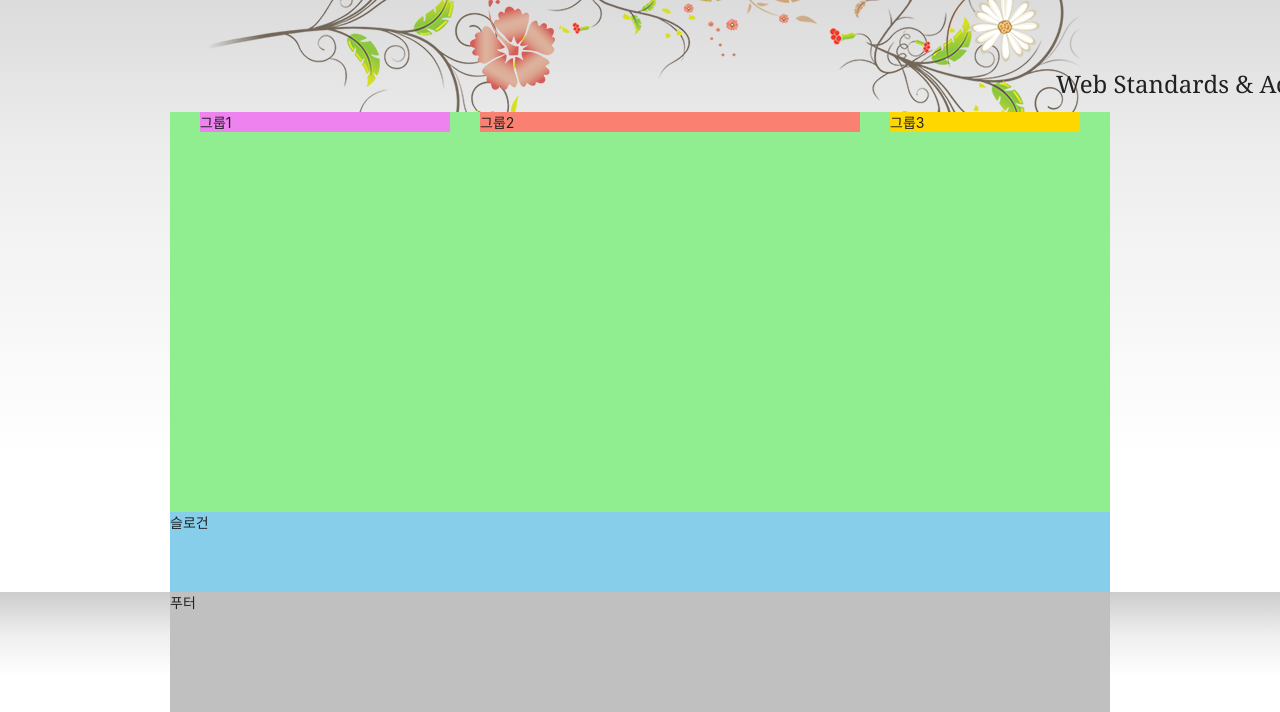
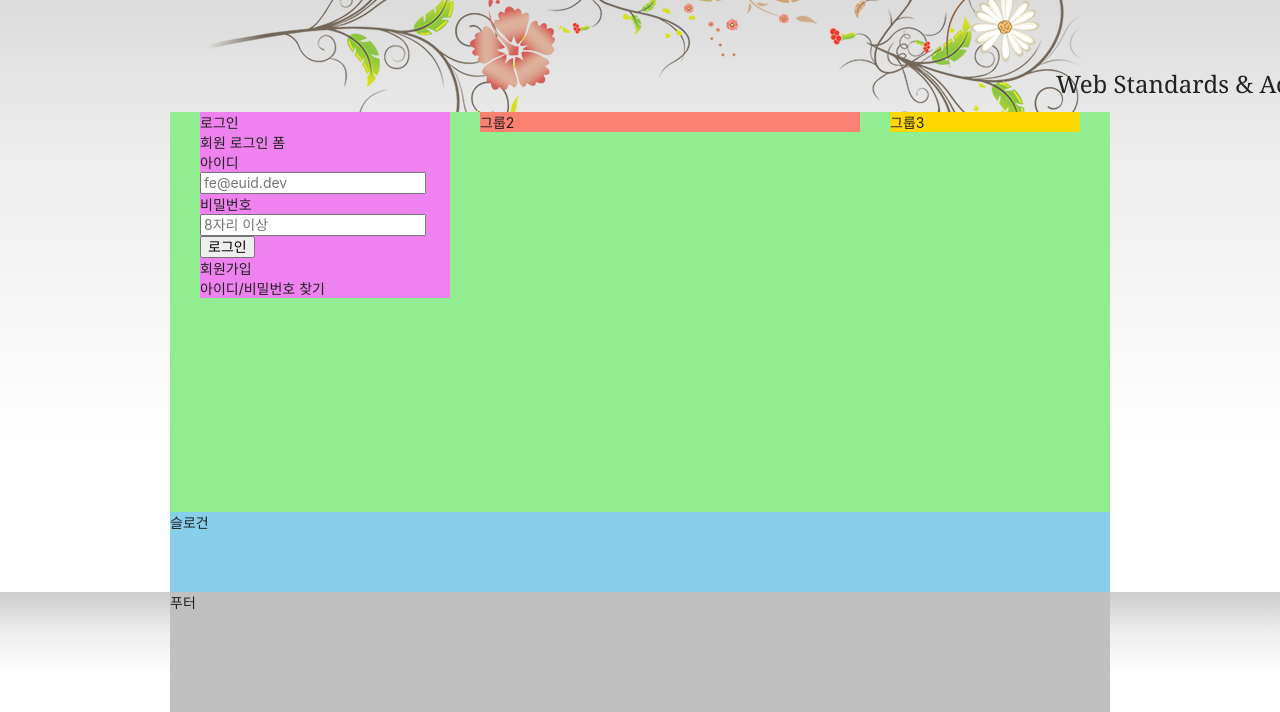
Before and after one commit to eeeyooon/HTML5_practice, a plain HTML site: page index.html in a window 1280 px wide. Shown: the part 135-847 px from the top of the page. Drawn offline with Linux system fonts and the light colour scheme; a web font is replaced by a local one.

Commit message:
로그인 마크업 완성

```diff
--- a/index.html
+++ b/index.html
@@ -151,7 +151,46 @@
       <div class="visual-text">Web Standards &amp; Accessibility</div>
     </div>
     <main class="main">
-      <div class="group group1">그룹1</div>
+      <div class="group group1">
+        <section class="login">
+          <h2 class="login-title">로그인</h2>
+          <form
+            method="POST"
+            action="https://formspree.io/seulbinim@gmail.com"
+            class="login-form"
+          >
+            <fieldset>
+              <legend>회원 로그인 폼</legend>
+              <div class="user-email">
+                <label for="userEmail">아이디</label
+                ><input
+                  type="email"
+                  id="userEmail"
+                  name="userEmail"
+                  placeholder="fe@euid.dev"
+                  required
+                />
+              </div>
+              <div class="user-pw">
+                <label for="userPw">비밀번호</label
+                ><input
+                  type="password"
+                  id="userPw"
+                  name="userPw"
+                  placeholder="8자리 이상"
+                  minlength="8"
+                  required
+                />
+              </div>
+              <button type="submit" class="login-button">로그인</button>
+            </fieldset>
+          </form>
+          <ul class="sign">
+            <li><a href="/">회원가입</a></li>
+            <li><a href="/">아이디/비밀번호 찾기</a></li>
+          </ul>
+        </section>
+      </div>
       <div class="group group2">그룹2</div>
       <div class="group group3">그룹3</div>
     </main>
```
